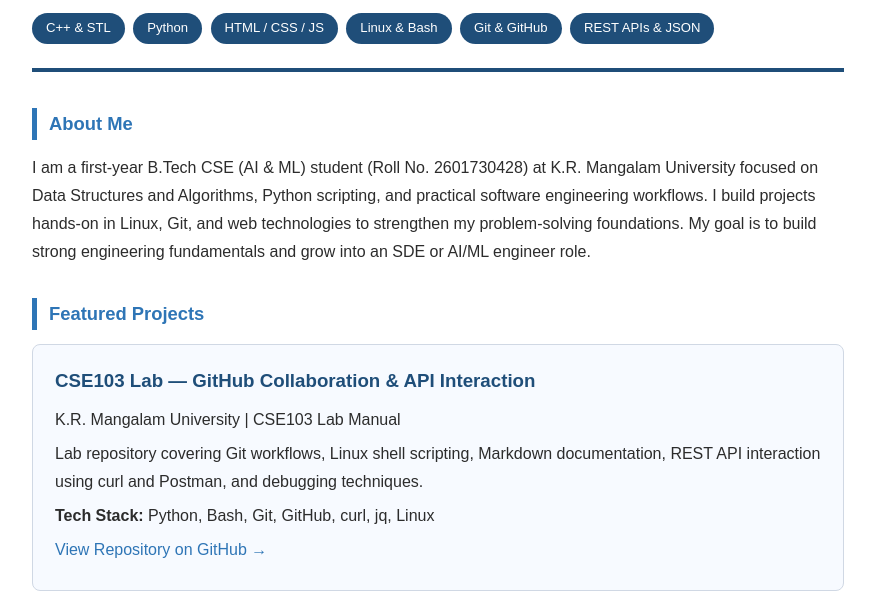
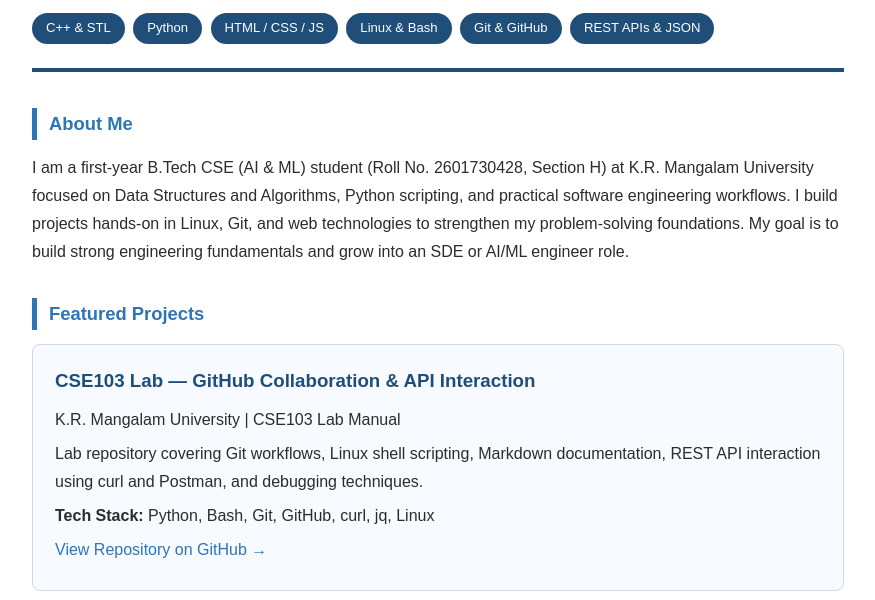
Before and after one commit to yuvraj-maan/developer-portfolio, a plain HTML site: page index.html in a window 1280 px wide. Shown: the part 141-741 px from the top of the page, without its empty margins (202-1077 px from the left). Drawn offline with Linux system fonts and the light colour scheme.

```diff
--- a/index.html
+++ b/index.html
@@ -88,7 +88,7 @@
 
   <h2>About Me</h2>
   <p>
-    I am a first-year B.Tech CSE (AI &amp; ML) student (Roll No. 2601730428) at K.R. Mangalam University focused on Data Structures and Algorithms, Python scripting, and practical software engineering workflows. I build projects hands-on in Linux, Git, and web technologies to strengthen my problem-solving foundations. My goal is to build strong engineering fundamentals and grow into an SDE or AI/ML engineer role.
+    I am a first-year B.Tech CSE (AI &amp; ML) student (Roll No. 2601730428, Section H) at K.R. Mangalam University focused on Data Structures and Algorithms, Python scripting, and practical software engineering workflows. I build projects hands-on in Linux, Git, and web technologies to strengthen my problem-solving foundations. My goal is to build strong engineering fundamentals and grow into an SDE or AI/ML engineer role.
   </p>
 
   <h2>Featured Projects</h2>
```
